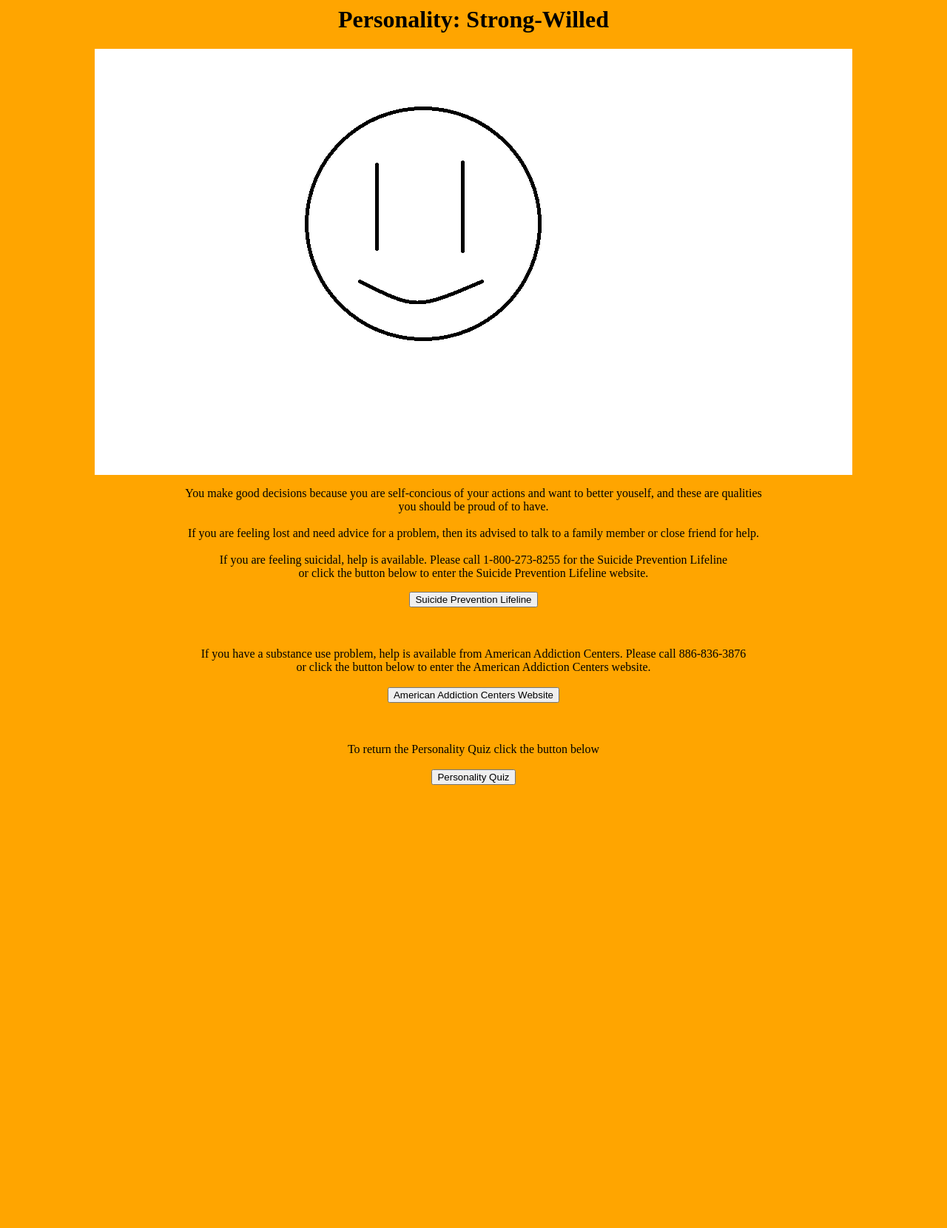
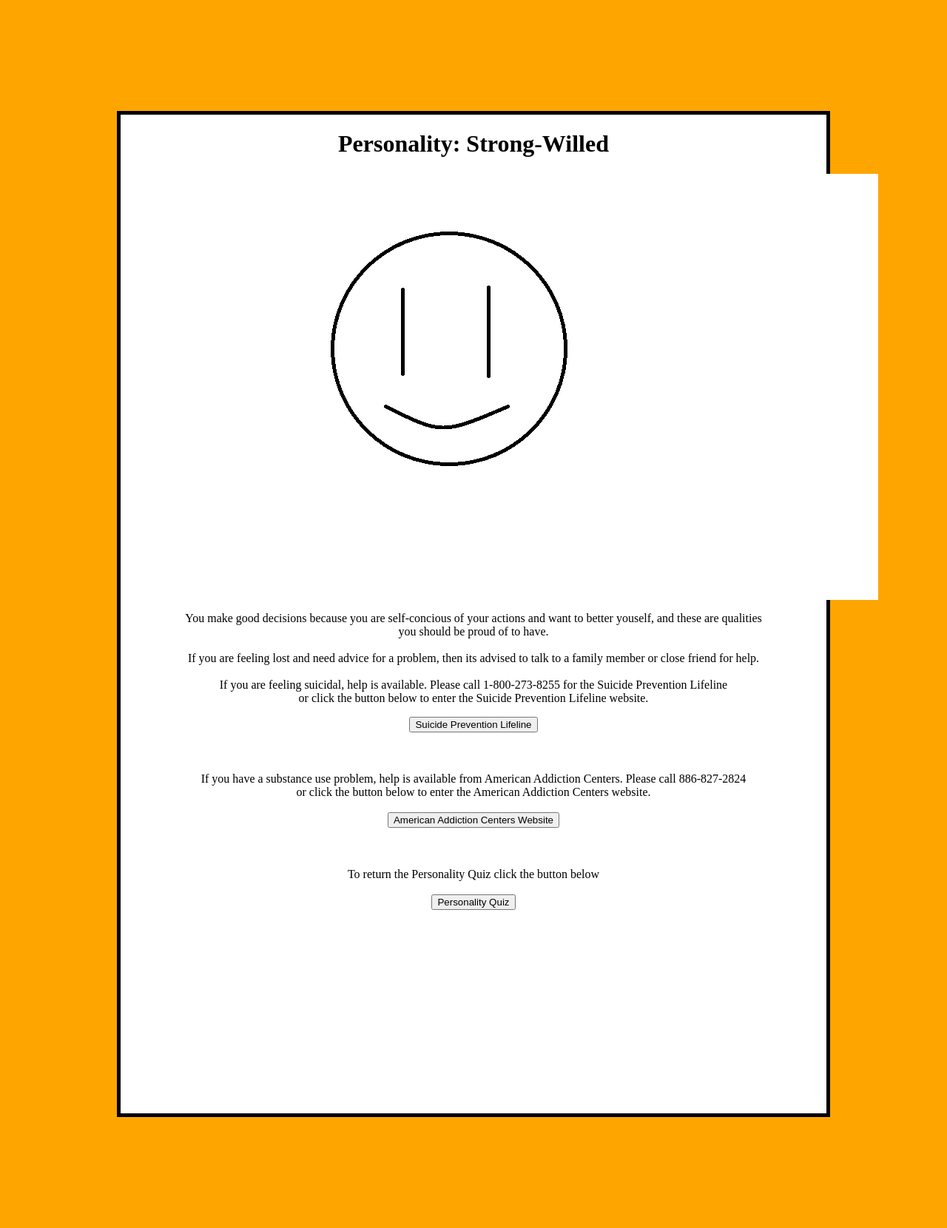
Before and after one commit to AndrewDass1/Personality-Assessment, a Flask app: page /Strong.html in a window 1280 px wide. Shown: the whole page at 74% size. Before the commit the page ends 1061 px from the top, so only its background shows below. Run offline with Flask 2, Linux system fonts and the light colour scheme.

Commit message:
Update Strong.html

```diff
--- a/templates/Strong.html
+++ b/templates/Strong.html
@@ -1,17 +1,24 @@
 <html>
 
-    <h1> Personality: Strong-Willed </h1>
+    <style>
+        body {text-align: center;}
 
-    <img src="home/andrew/Documents/Projects/suicidepre/templates/happyface.png">
+        body {
+            background-color: orange;
+        }
+        div {
+            height: 1350px;
+            margin: 150px;
+            border: 5px solid;
+            background-color: #FFFFFF;
+        }
+    </style>
 
-    <style>
+    <div>
 
-    body {text-align: center;}
+        <h1> Personality: Strong-Willed </h1>
 
-    body{
-    background-color:orange
-    }
-    </style>
+        <img src="home/andrew/Documents/Projects/suicidepre/templates/happyface.png">
 
     <p>
         You make good decisions because you are self-concious of your actions and want to better youself, and these are qualities <br>
@@ -26,33 +33,22 @@
     </p>
 
 
-    <button onclick="suicide_website()">Suicide Prevention Lifeline</button>
-
-    <script type= "text/javascript">
-        function suicide_website(){
-            location.replace("https://suicidepreventionlifeline.org/")
-        }
-    </script>
+    <button class="btn btn-success" onclick=" window.open('https://suicidepreventionlifeline.org/','_blank')"> Suicide Prevention Lifeline</button>
 
     <br>
     <br>
     <br>
     <br>
 
-    If you have a substance use problem, help is available from American Addiction Centers. Please call 886-836-3876 <br>
+    If you have a substance use problem, help is available from American Addiction Centers. Please call 886-827-2824 <br>
     or click the button below to enter the American Addiction Centers website.
     <br>
     <br>
 
-    <button onclick="addiction()">American Addiction Centers Website</button>
+
+    <button class="btn btn-success" onclick=" window.open('https://americanaddictioncenters.org/','_blank')"> American Addiction Centers Website</button>
+
     <br>
-
-    <script type= "text/javascript">
-        function addiction(){
-            location.replace("https://americanaddictioncenters.org/")
-        }
-    </script>
-
     <br>
     <br>
     <br>
@@ -68,5 +64,6 @@
         location.replace("/")
     }
     </script>
+    </div>
 
 </html>
```
